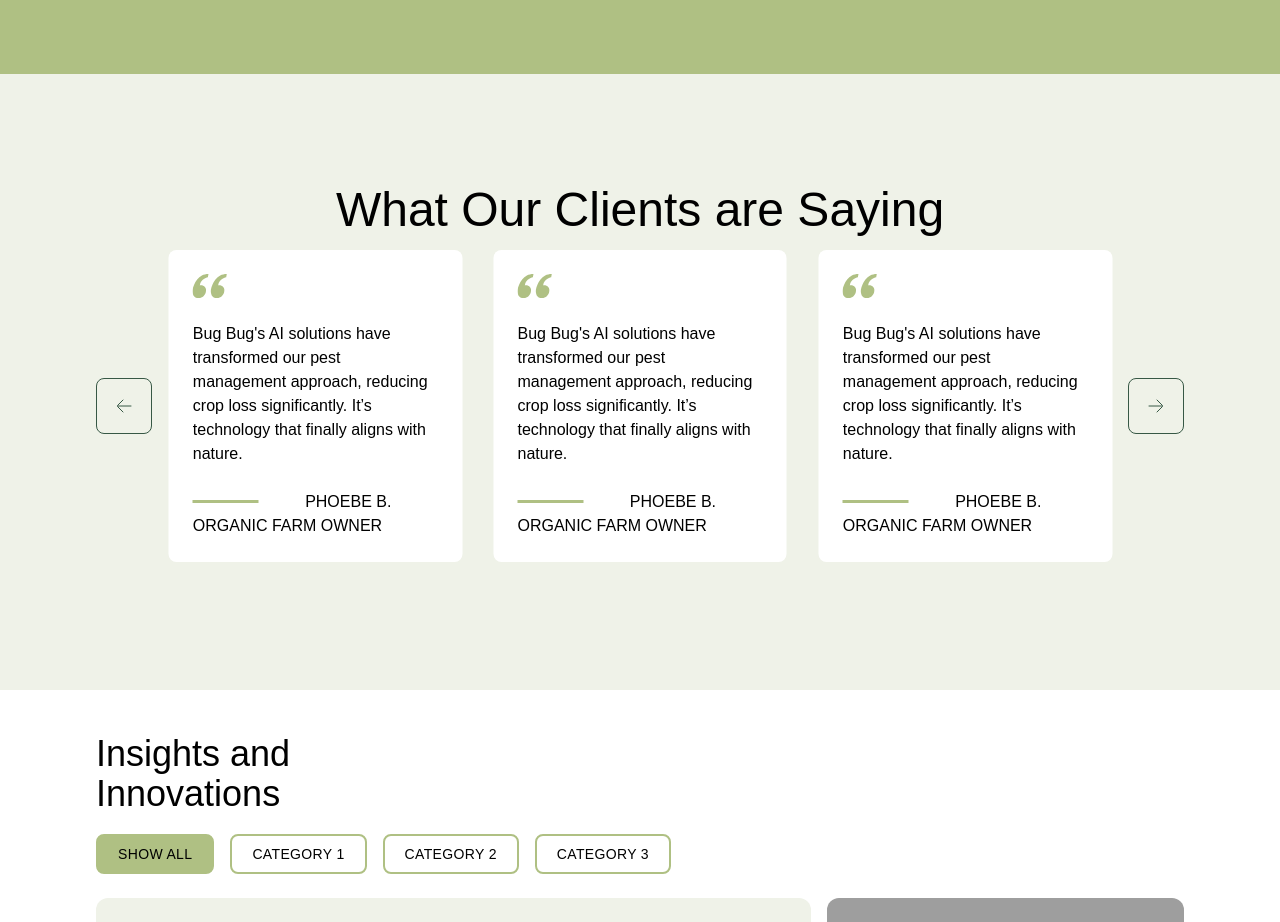
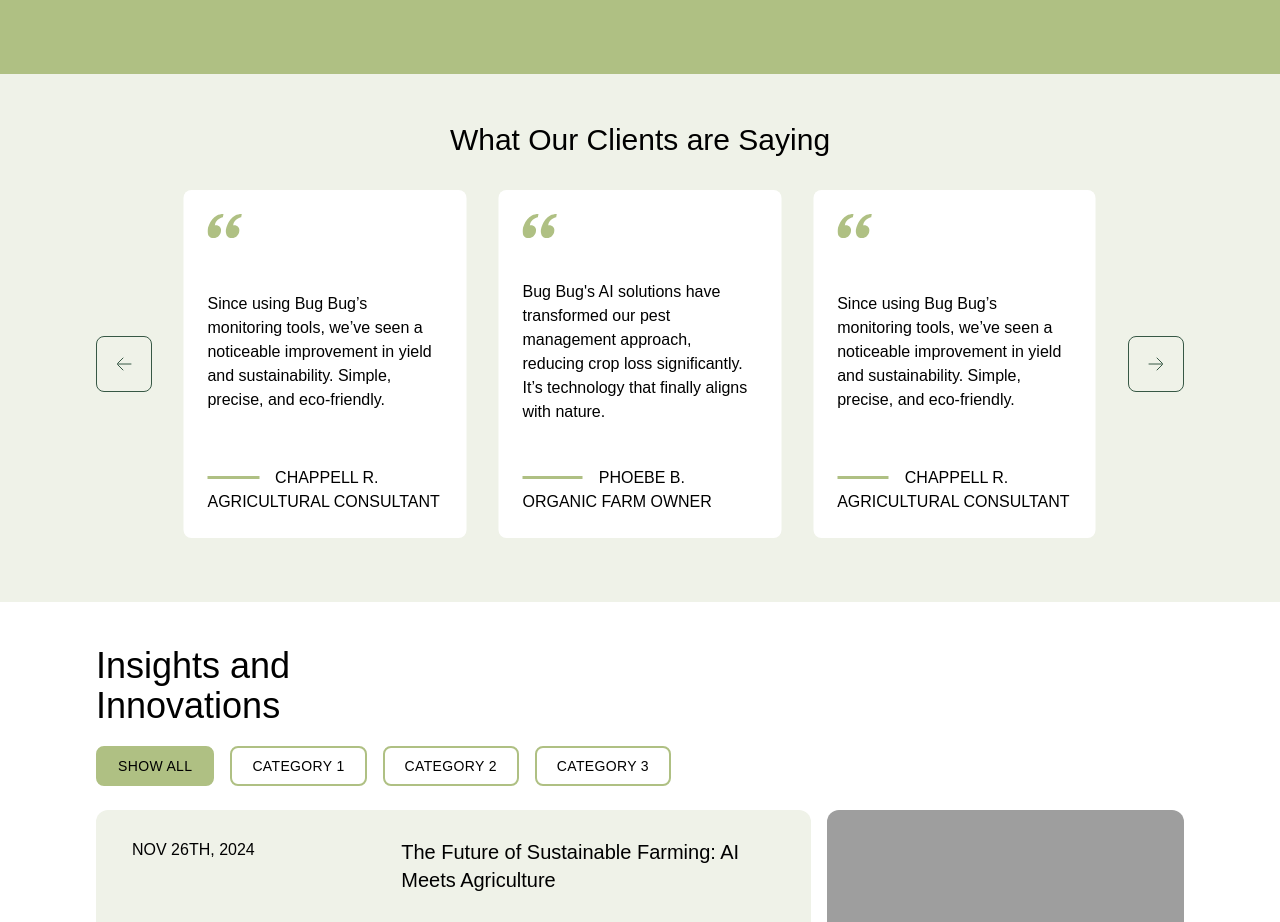
Before and after one commit to bagussuprapta/kreative-assembly, a React (Create React App) app: page / in a window 1280 px wide. Shown: the part 2500-3422 px from the top of the page. Built offline with nearby package versions, Linux system fonts and the light colour scheme; grey boxes are pictures that could not be loaded; the HTML template or start-up script is replaced by a standard one; a web font is replaced by a local one.

Commit message:
fix(review): button for mobile

```diff
--- a/src/components/interface/Review.jsx
+++ b/src/components/interface/Review.jsx
@@ -3,14 +3,14 @@ import useEmblaCarousel from "embla-carousel-react";
 
 const Header = () => (
   <div>
-    <h2 className="text-center text-5xl">What Our Clients are Saying</h2>
+    <h2 className="text-center text-3xl">What Our Clients are Saying</h2>
   </div>
 );
 
-function Card() {
+function Card({ review, name, company }) {
   return (
-    <div className="flex-none w-full md:w-1/3 p-4">
-      <div className="bg-white rounded-lg p-6 flex flex-col gap-y-6">
+    <div className="flex-none w-full md:w-1/3 p-4 h-[380px] sm:h-[300px] md:h-[480px] lg:h-[400px] xl:h-[380px]">
+      <div className="bg-white rounded-lg p-6 flex flex-col justify-between gap-y-6 h-full">
         <div>
           <svg width="35" height="24" viewBox="0 0 35 24" fill="none" xmlns="http://www.w3.org/2000/svg">
             <path
@@ -19,13 +19,13 @@ function Card() {
             />
           </svg>
         </div>
-        <p>Bug Bug's AI solutions have transformed our pest management approach, reducing crop loss significantly. It’s technology that finally aligns with nature.</p>
+        <p>{review}</p>
         <div>
-          <div class="flex items-center">
+          <div class="flex items-center ">
             <div class="border-t border-2 border-bugbug-150 flex-grow"></div>
-            <span class="px-4 text-center flex-grow">PHOEBE B.</span>
+            <span class="px-4 text-center sm:text-left flex-grow">{name}</span>
           </div>
-          <p>ORGANIC FARM OWNER</p>
+          <p>{company}</p>
         </div>
       </div>
     </div>
@@ -71,22 +71,47 @@ function Review() {
   }, [embla, checkScrollState]);
 
   return (
-    <div className="py-16">
+    <div>
       <Header />
-      <div className="flex items-center md:flex-row">
-        <button className={`left-0 z-10 ${!canScrollPrev ? "opacity-50 cursor-not-allowed" : ""}`} onClick={() => embla && embla.scrollPrev()} disabled={!canScrollPrev}>
+      <div className="flex items-center md:flex-row mt-4">
+        <button className={`hidden mr-4 lg:block z-10 ${!canScrollPrev ? "opacity-50 cursor-default" : ""}`} onClick={() => embla && embla.scrollPrev()} disabled={!canScrollPrev}>
           <PrevButton />
         </button>
         <div className="overflow-hidden w-full" ref={emblaRef}>
           <div className="flex">
-            <Card />
-            <Card />
-            <Card />
-            <Card />
-            <Card />
+            <Card
+              review={"Bug Bug's AI solutions have transformed our pest management approach, reducing crop loss significantly. It’s technology that finally aligns with nature."}
+              name={"PHOEBE B."}
+              company={"ORGANIC FARM OWNER"}
+            />
+            <Card
+              review={"Since using Bug Bug’s monitoring tools, we’ve seen a noticeable improvement in yield and sustainability. Simple, precise, and eco-friendly."}
+              name={"CHAPPELL R."}
+              company={"AGRICULTURAL CONSULTANT"}
+            />
+            <Card
+              review={
+                "Bug Bug Consulting's focus on eco-modern design has been a game-changer for our operation. Their tools not only deliver results but do so in a way that respects the environment."
+              }
+              name={"HAYLEY W."}
+              company={"SUSTAINABLE AGRICULTURE ADVOCATE"}
+            />
+            <Card
+              review={"Since using Bug Bug’s monitoring tools, we’ve seen a noticeable improvement in yield and sustainability. Simple, precise, and eco-friendly."}
+              name={"CHAPPELL R."}
+              company={"AGRICULTURAL CONSULTANT"}
+            />
           </div>
         </div>
-        <button className={`right-0 z-10 ${!canScrollNext ? "opacity-50 cursor-not-allowed" : ""}`} onClick={() => embla && embla.scrollNext()} disabled={!canScrollNext}>
+        <button className={`hidden ml-4 lg:block z-10 ${!canScrollNext ? "opacity-50 cursor-default" : ""}`} onClick={() => embla && embla.scrollNext()} disabled={!canScrollNext}>
+          <NextButton />
+        </button>
+      </div>
+      <div className="flex justify-center gap-x-4 mt-4 lg:hidden">
+        <button className={`z-10 ${!canScrollPrev ? "opacity-50 cursor-default" : ""}`} onClick={() => embla && embla.scrollPrev()} disabled={!canScrollPrev}>
+          <PrevButton />
+        </button>
+        <button className={`z-10 ${!canScrollNext ? "opacity-50 cursor-default" : ""}`} onClick={() => embla && embla.scrollNext()} disabled={!canScrollNext}>
           <NextButton />
         </button>
       </div>
```
